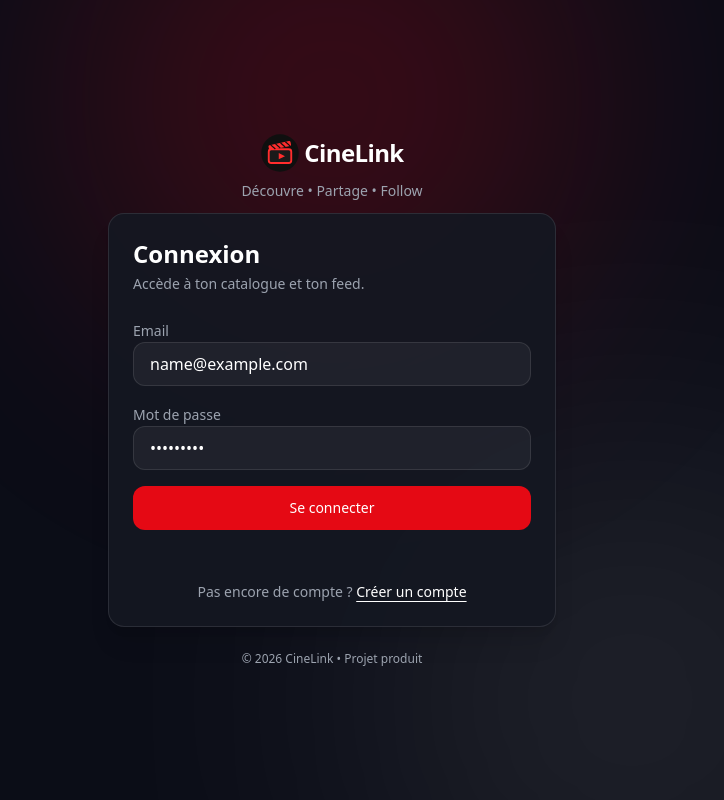
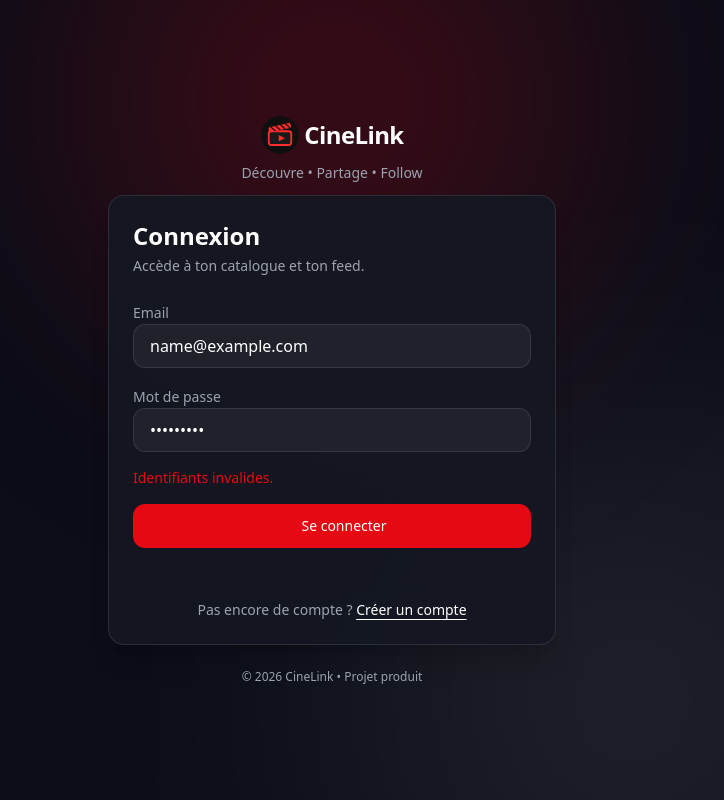
Before and after one commit to Furo347/CineLink, a React (Vite) app in the folder cinelink-frontend/: page /login in a window 1280 px wide. Both pictures are taken after typing "name@example.com", "Sample123" into the empty fields and a click on the button "Se connecter". Shown: the whole page, without its empty margins (308-1032 px from the left). Built offline with nearby package versions, Linux system fonts and the light colour scheme; no server answers.

Commit message:
fix: improve login error handling and display in LoginPage component

```diff
--- a/cinelink-frontend/src/features/auth/pages/LoginPage.tsx
+++ b/cinelink-frontend/src/features/auth/pages/LoginPage.tsx
@@ -25,6 +25,7 @@ const WAIT_MESSAGE = "Le premier chargement peut prendre quelques instants lorsq
 export default function LoginPage() {
     const nav = useNavigate();
     const [showWaitMessage, setShowWaitMessage] = useState(false);
+    const [loginError, setLoginError] = useState("");
     const form = useForm<FormValues>({
         resolver: zodResolver(schema),
         defaultValues: { email: "", password: "" },
@@ -32,6 +33,8 @@ export default function LoginPage() {
 
     const onSubmit = async (values: FormValues) => {
         setShowWaitMessage(false);
+        setLoginError("");
+        authStorage.clear();
         try {
             const { token, user } = await authApi.login(values);
             authStorage.set(token);
@@ -39,7 +42,7 @@ export default function LoginPage() {
             toast.success("Connexion réussie.");
             nav("/app/movies");
         } catch {
-            toast.error("Identifiants invalides.");
+            setLoginError("Identifiants invalides.");
         } finally {
             setShowWaitMessage(false);
         }
@@ -74,19 +77,21 @@ export default function LoginPage() {
                     {errors.password && <p className="text-sm text-primary">{errors.password.message}</p>}
                 </div>
 
+                <p className="min-h-5 text-sm text-primary" role="alert" aria-live="polite">
+                    <span hidden={!loginError}>{loginError || "Identifiants invalides."}</span>
+                </p>
+
                 <Button className="w-full" disabled={isSubmitting} aria-busy={isSubmitting}>
-                    {isSubmitting ? (
-                        <>
-                            <Loader2 className="h-4 w-4 animate-spin" aria-hidden="true" />
-                            Connexion en cours…
-                        </>
-                    ) : (
-                        "Se connecter"
-                    )}
+                    <Loader2
+                        className={`h-4 w-4 ${isSubmitting ? "animate-spin opacity-100" : "opacity-0"}`}
+                        aria-hidden="true"
+                    />
+                    <span hidden={isSubmitting}>Se connecter</span>
+                    <span hidden={!isSubmitting}>Connexion en cours…</span>
                 </Button>
 
                 <p className="min-h-5 text-center text-xs text-text-secondary" aria-live="polite">
-                    {showWaitMessage ? WAIT_MESSAGE : ""}
+                    <span hidden={!showWaitMessage}>{WAIT_MESSAGE}</span>
                 </p>
 
                 <p className="text-sm text-text-secondary text-center">
```
Also changed, not shown: 1 other file (tests, documents, lock files or other folders).
